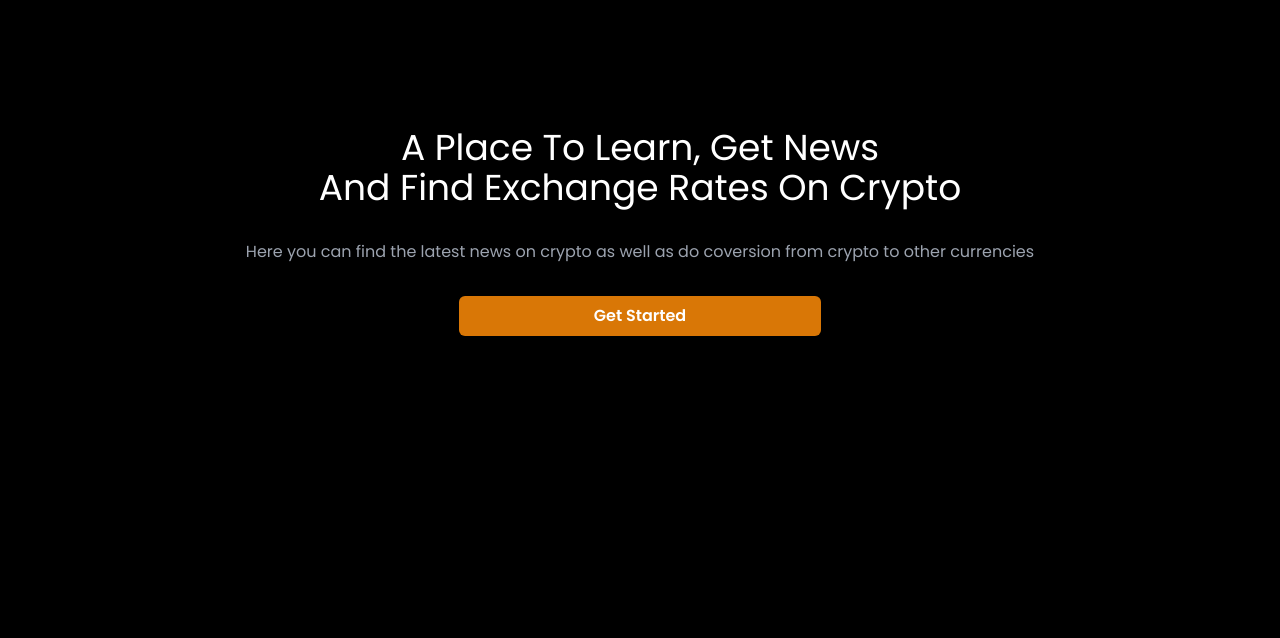
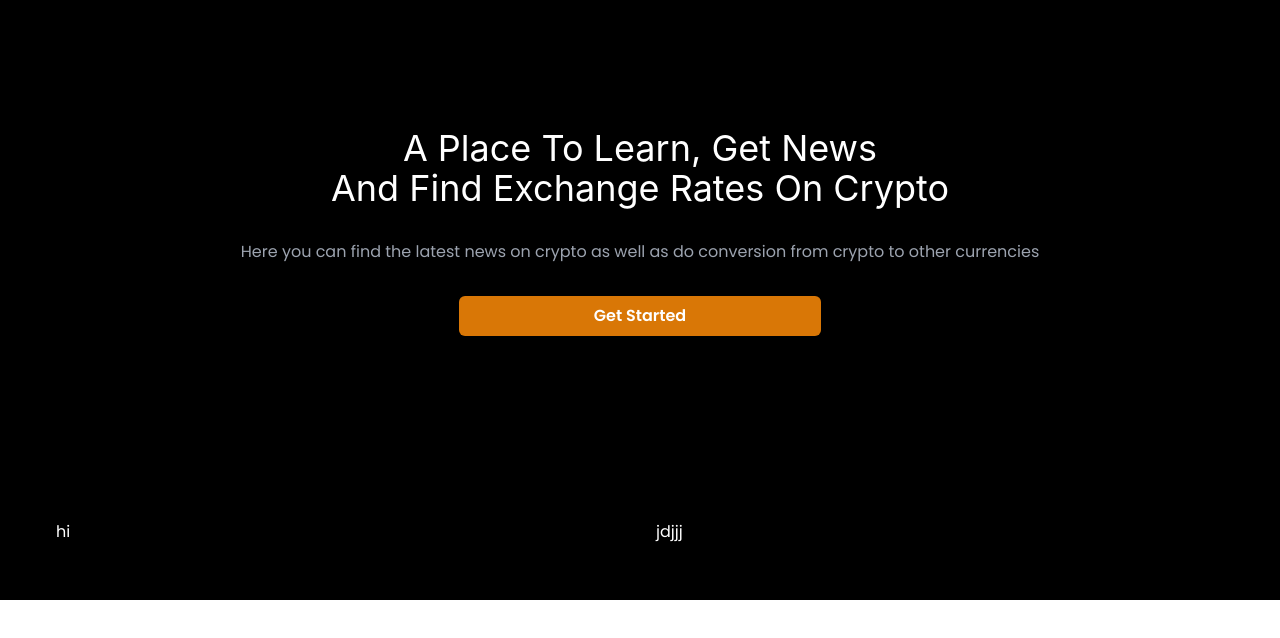
Before and after one commit to JaySwithin/crypto-web, a React (Create React App) app: page / in a window 1280 px wide. Shown: the top 638 px of the page. Built offline with nearby package versions, Linux system fonts and the light colour scheme; the HTML template or start-up script is replaced by a standard one.

Commit message:
Added UIKit CDN

```diff
--- a/public/index.html
+++ b/public/index.html
@@ -10,6 +10,7 @@
       content="Web site created using create-react-app"
     />
     <link rel="apple-touch-icon" href="%PUBLIC_URL%/logo192.png" />
+    <link rel="stylesheet" href="https://cdn.jsdelivr.net/npm/uikit@3.9.4/dist/css/uikit.min.css">
     <!--
       manifest.json provides metadata used when your web app is installed on a
       user's mobile device or desktop. See https://developers.google.com/web/fundamentals/web-app-manifest/
@@ -39,5 +40,7 @@
       To begin the development, run `npm start` or `yarn start`.
       To create a production bundle, use `npm run build` or `yarn build`.
     -->
+    <script src="https://cdn.jsdelivr.net/npm/uikit@3.9.4/dist/js/uikit.min.js"></script>
+    <script src="https://cdn.jsdelivr.net/npm/uikit@3.9.4/dist/js/uikit-icons.min.js"></script>
   </body>
 </html>
--- a/src/App.js
+++ b/src/App.js
@@ -1,8 +1,11 @@
 import Home from './components/Home'
+import Display from './components/Display';
+
 function App() {
   return (
     <div>
       <Home/>
+      <Display />
     </div>
   );
 }
--- /dev/null
+++ b/src/components/Display.js
@@ -0,0 +1,18 @@
+import React from 'react'
+
+function Display() {
+  return (
+    <div className="p-14">
+      <div className="mt-8 grid md:grid-cols-2 gap-8">
+        <div>
+          <p className="text-white">hi</p>
+        </div>
+        <div>
+          <p className="text-white">jdjjj</p>
+        </div>
+      </div>
+    </div>
+  )
+}
+
+export default Display
--- a/src/components/Home.js
+++ b/src/components/Home.js
@@ -6,14 +6,13 @@ function Home() {
       <div className="text-center mt-8">
         <div className="">
           <h1 className="text-white text-4xl">A Place To Learn, Get News <br/>And Find Exchange Rates On Crypto</h1>
-          <p className="mt-8 text-gray-400">Here you can find the latest news on crypto as well as do coversion from crypto to other currencies</p>
+          <p className="mt-8 text-gray-400">Here you can find the latest news on crypto as well as do conversion from crypto to other currencies</p>
 
           <div className="mt-8 flex items-center justify-center">
-            <button className="w-1/3 h-10 rounded-md bg-yellow-600 text-white font-semibold" type="button">Get Started</button>
+            <button className="w-1/2 lg:w-1/3 h-10 rounded-md bg-yellow-600 text-white font-semibold" type="button">Get Started</button>
           </div>
         </div>
       </div>
-
     </div>
   )
 }
```
